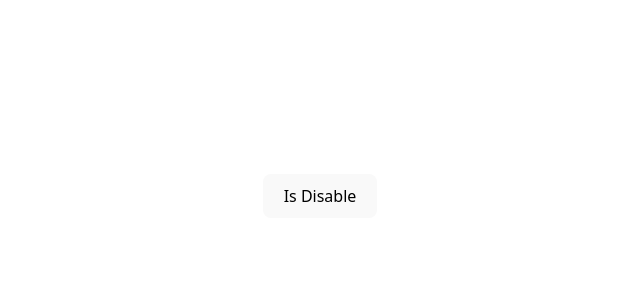
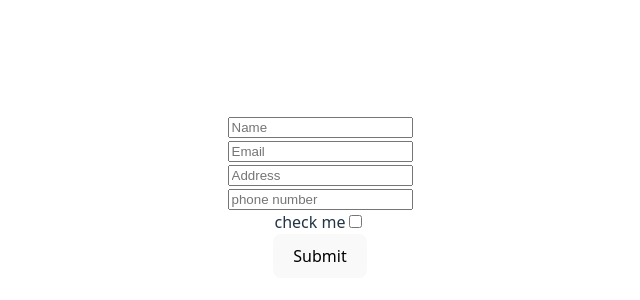
Before and after one commit to Munir-talha/React-Practce-Code-Coffee, a React (Vite) app: page / in a window 1280 px wide. Shown: the part 204-504 px from the top of the page, without its empty margins (320-960 px from the left). Built offline with nearby package versions, Linux system fonts and the light colour scheme.

Commit message:
Forms Practice (Haris)

```diff
--- a/src/App.jsx
+++ b/src/App.jsx
@@ -4,12 +4,14 @@ import Card from './Components/Card'
 import './App.css'
 import Form from './Components/Form'
 import ConditionalRendering from './Components/ConditionalRendering'
+import MyForm from './Components/MyForm'
 
 function App() {
   const [count, setCount] = useState({name:'talha' , desig:'CS'})
   return (
     <>
-    <ConditionalRendering/>
+    <MyForm/>
+    {/* <ConditionalRendering/> */}
     {/* <Form/> */}
       {/* <Button/> */}
 
--- /dev/null
+++ b/src/Components/MyForm.jsx
@@ -0,0 +1,66 @@
+import React,{useState} from 'react'
+
+function MyForm() {
+    const [userData , setUserData] = useState({name:'',email:'',address:'',phone:'',ack:false})
+const [show,setShow]=useState(false);
+const onSubmit = () =>{
+    if(userData.ack){
+        setShow(true)
+    }
+    else{setShow(false) }
+
+}
+  return (
+    <>
+    <div>
+        <div>
+        <input type='text' placeholder='Name' onChange={
+            (e) => setUserData((preValue) => {
+                return preValue= {...preValue ,name : e.target.value}
+            })
+        }/>
+        </div>
+        <div>
+        <input type='email' placeholder='Email' onChange={
+            (e) => setUserData((preValue) => {
+                return preValue= {...preValue ,email : e.target.value}
+            })
+        }/>
+        </div>
+        <div>
+        <input type='text' placeholder='Address' onChange={
+            (e) => setUserData((preValue) => {
+                return preValue= {...preValue ,address : e.target.value}
+            })
+        }/>
+        </div>
+        <div>
+        <input type='text' placeholder='phone number' onChange={
+            (e) => setUserData((preValue) => {
+                return preValue= {...preValue ,phone : e.target.value}
+            })
+        }/>
+        </div>
+        <div>
+        <label>check me</label>
+        <input type='checkbox' onChange={(e) => setUserData((preValue) =>           {
+                return preValue= {...preValue ,ack : e.target.checked}
+            })} value={userData.ack}/>
+        </div>
+        <button onClick={onSubmit}>Submit</button>
+
+    </div>
+
+{(show === true) ? <div>
+        <div>Display Data:</div>
+        <p>{userData.name}</p>
+        <p>{userData.email}</p>
+        <p>{userData.address}</p>
+        <p>{userData.phone}</p>
+        </div>
+        :''}
+    </>
+  )
+}
+
+export default MyForm
```
